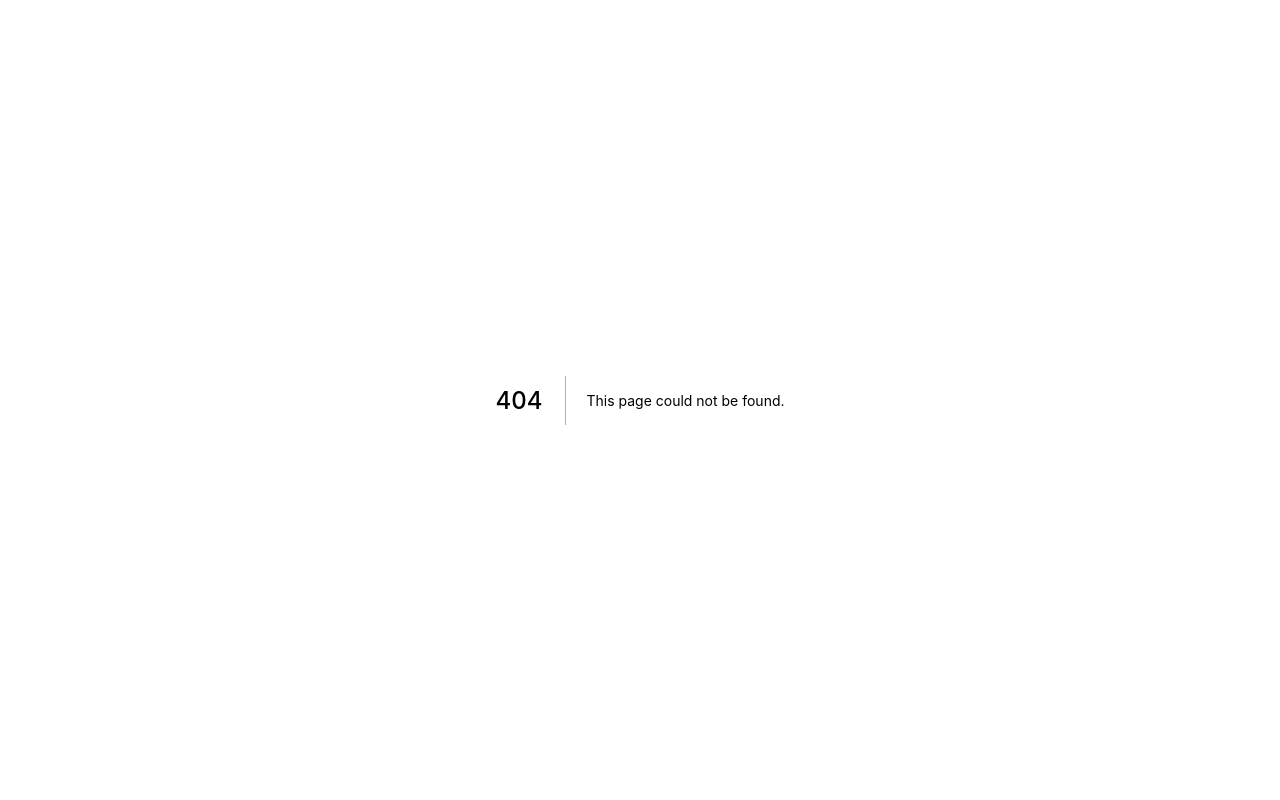
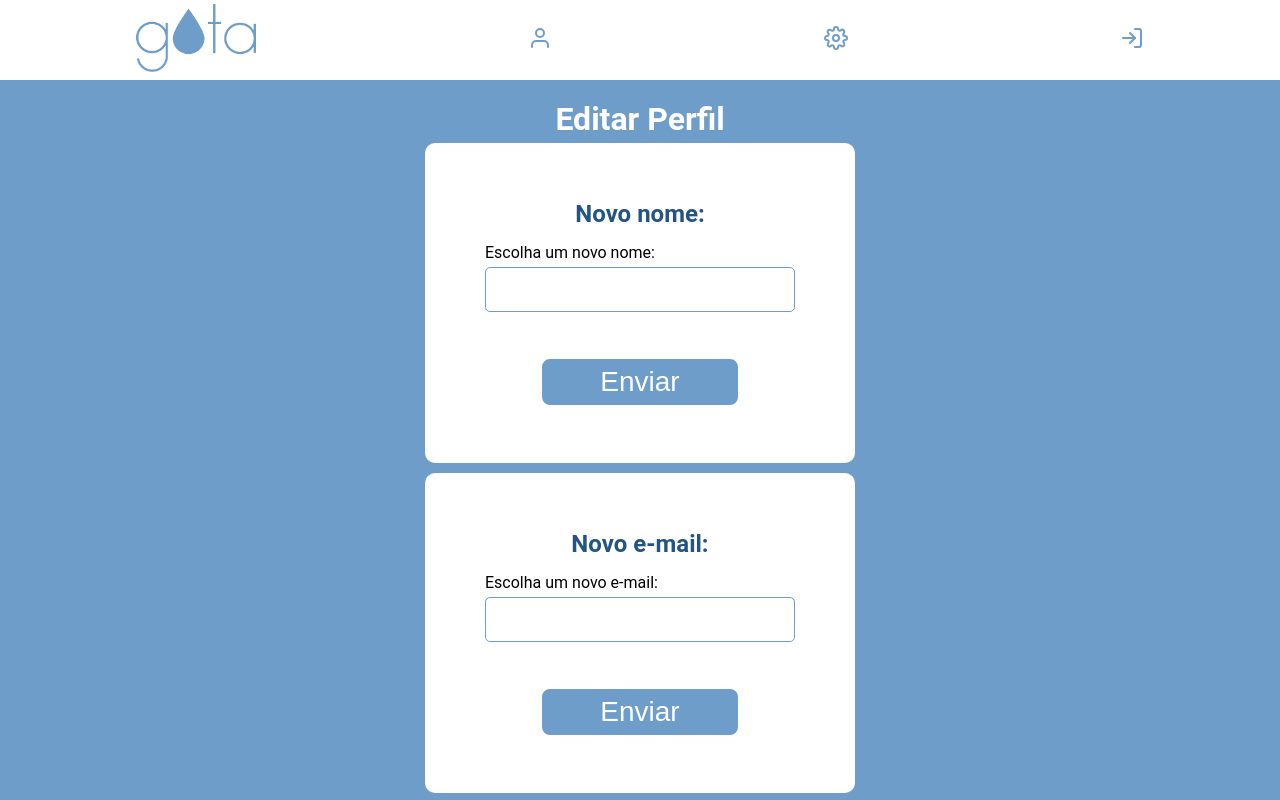
Before and after one commit to gabriel-paiva/gota, a Next.js app: page /profile in a window 1280 px wide. Before the commit this address had no page. Shown: the top 800 px of the page. Built offline with nearby package versions, Linux system fonts and the light colour scheme.

Commit message:
Adicionando icones na navbar com feather icons

```diff
--- a/package.json
+++ b/package.json
@@ -11,6 +11,7 @@
     "axios": "^0.21.0",
     "next": "10.0.1",
     "react": "17.0.1",
-    "react-dom": "17.0.1"
+    "react-dom": "17.0.1",
+    "react-feather": "^2.0.9"
   }
 }
--- a/pages/login.js
+++ b/pages/login.js
@@ -86,7 +86,7 @@ export default function Login() {
                   placeholder="Insira sua senha aqui"
                 />
               </div>
-              <button type="submit">Login</button>
+              <button type="submit" className="clicavel">Login</button>
             </form>
           </div>
 
@@ -128,7 +128,7 @@ export default function Login() {
                   placeholder="Insira sua senha aqui"
                 />
               </div>
-              <button type="submit">Cadastrar</button>
+              <button type="submit" className="clicavel">Cadastrar</button>
             </form>
           </div>
         </div>
--- /dev/null
+++ b/pages/profile.js
@@ -0,0 +1,50 @@
+import styles from '../styles/Profile.module.css';
+
+import Navbar from '../components/Navbar';
+
+export default function Profile() {
+  return (
+    <>
+      <Navbar />
+      <div className="container">
+        <h1>Editar Perfil</h1>
+        <div className={styles.formdiv}>
+          <h2>Novo nome:</h2>
+          <form>
+            <div className={styles.inputdiv} >
+              <label htmlFor="nome">Escolha um novo nome:</label>
+              <input type="text" name="nome" id="nome"/>
+            </div>
+            <button type="submit" className="clicavel">Enviar</button>
+          </form>
+        </div>
+
+        <div className={styles.formdiv}>
+          <h2>Novo e-mail:</h2>
+          <form>
+            <div className={styles.inputdiv} >
+              <label htmlFor="email">Escolha um novo e-mail:</label>
+              <input type="email" name="email" id="email"/>
+            </div>
+            <button type="submit" className="clicavel">Enviar</button>
+          </form>
+        </div>
+
+        <div className={styles.formdiv}>
+          <h2>Nova senha:</h2>
+          <form>
+            <div className={styles.inputdiv} >
+              <label htmlFor="senha">Escolha uma nova senha:</label>
+              <input type="password" name="senha" id="senha"/>
+            </div>
+            <div className={styles.inputdiv} >
+              <label htmlFor="confirmaSenha">Confirme sua nova senha:</label>
+              <input type="password" name="confirmaSenha" id="confirmaSenha"/>
+            </div>
+            <button type="submit" className="clicavel">Enviar</button>
+          </form>
+        </div>
+      </div>
+    </>
+  );
+}
--- /dev/null
+++ b/styles/Profile.module.css
@@ -0,0 +1,76 @@
+.formdiv {
+  display: flex;
+  flex-direction: column;
+  justify-content: center;
+  align-items: center;
+
+  padding: 20px;
+
+  margin-top: 5px;
+  margin-bottom: 5px;
+
+  background-color: #fff;
+  min-height: 40vh;
+  min-width: 430px;
+
+  border-radius: 10px;
+}
+
+@media(max-width: 500px) {
+  .formdiv {
+    width: 90vw;
+    min-width: 330px;
+  }
+
+  .formdiv form select, .formdiv form input {
+    min-width: 80vw;
+  }
+}
+
+.formdiv h2 {
+  margin-bottom: 15px;
+  color: #245483;
+}
+
+.formdiv form {
+  display: flex;
+  flex-direction: column;
+  justify-content: space-around;
+  align-items: center;
+}
+
+.formdiv form .inputdiv {
+  display: flex;
+  flex-direction: column;
+  align-items: flex-start;
+}
+
+.formdiv button {
+  outline: none;
+  width: 200px;
+  height: 50px;
+  background-color: #6E9DC9;
+  color: #FFF;
+  font-size: 28px;
+  border-radius: 10px;
+  border: 2px solid #fff;
+  margin-top: 30px;
+}
+
+.formdiv button:hover {
+  background-color: #245483;
+}
+
+.formdiv form input {
+  min-width: 310px;
+  height: 45px;
+  outline: none;
+  border-radius: 5px;
+  border: 1px solid #6E9DC9;
+  font-size: 16px;
+  text-align: center;
+  padding: 10px;
+  margin-top: 5px;
+  margin-bottom: 15px;
+  background-color: #FFF;
+}
```
